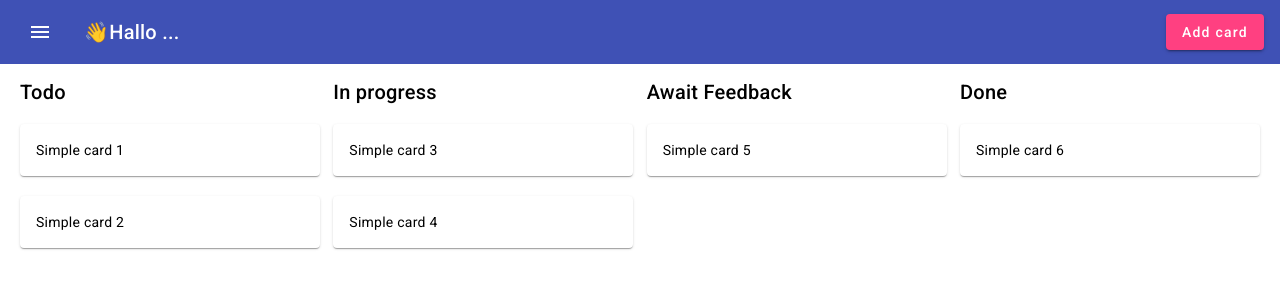
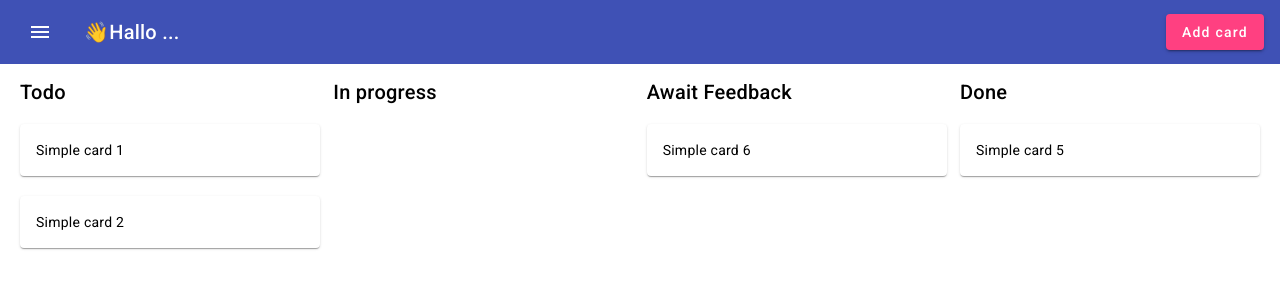
Before and after one commit to offSimonEsders/kanban-board-frontend, an Angular app: page /home in a window 1280 px wide. Shown: the top 300 px of the page. Built offline with nearby package versions, Linux system fonts and the light colour scheme.

Commit message:
sort tasks and change Container

```diff
--- a/src/app/home/card/card.component.html
+++ b/src/app/home/card/card.component.html
@@ -1,3 +1,3 @@
 <mat-card class="card-frame">
-  <mat-card-content>Simple card {{data}}</mat-card-content>
+  <mat-card-content>Simple card {{data.title}}</mat-card-content>
 </mat-card>
--- a/src/app/home/card/card.component.ts
+++ b/src/app/home/card/card.component.ts
@@ -9,5 +9,5 @@ import {MaterialModule} from "../../material/material.module";
   styleUrl: './card.component.scss'
 })
 export class CardComponent {
-  @Input() data?: string;
+  @Input() data?: any;
 }
--- a/src/app/home/home.component.html
+++ b/src/app/home/home.component.html
@@ -1,7 +1,7 @@
 <section class="home-frame">
   <p>
     <mat-toolbar color="primary" class="toolbar">
-      <button (click)="togglenav()" mat-icon-button class="example-icon"
+      <button (click)="toggleNav()" mat-icon-button class="example-icon"
               aria-label="Example icon-button with menu icon">
         <mat-icon>menu</mat-icon>
       </button>
@@ -18,32 +18,32 @@
         <button mat-button>Logout</button>
       </nav>
     </div>
-    <div (click)="togglenav()" class="overlay"></div>
+    <div (click)="toggleNav()" class="overlay"></div>
   </section>
 
   <section cdkDropListGroup class="cards-frame">
     <div class="todo">
       <h2>Todo</h2>
       <div cdkDropList id="todo" (cdkDropListDropped)="drop($event, 'todo')" class="tasks">
-        <app-card *ngFor="let task of todos" cdkDrag cdkDragData="{{task}}" [data]="task"></app-card>
+        <app-card *ngFor="let task of todo" cdkDrag cdkDragData="{{JSON.stringify(task)}}" [data]="task"></app-card>
       </div>
     </div>
     <div class="in-progress">
       <h2>In progress</h2>
       <div cdkDropList id="inprogress" (cdkDropListDropped)="drop($event, 'inprogress')" class="tasks">
-        <app-card *ngFor="let task of inprogress" cdkDrag cdkDragData="{{task}}" [data]="task"></app-card>
+        <app-card *ngFor="let task of inprogress" cdkDrag cdkDragData="{{JSON.stringify(task)}}" [data]="task"></app-card>
       </div>
     </div>
     <div class="await-feedback">
       <h2>Await Feedback</h2>
       <div cdkDropList id="awaitfeedback" (cdkDropListDropped)="drop($event, 'awaitfeedback')" class="tasks">
-        <app-card *ngFor="let task of awaitfeedback" cdkDrag cdkDragData="{{task}}" [data]="task"></app-card>
+        <app-card *ngFor="let task of awaitfeedback" cdkDrag cdkDragData="{{JSON.stringify(task)}}" [data]="task"></app-card>
       </div>
     </div>
     <div class="done">
       <h2>Done</h2>
       <div cdkDropList id="done" (cdkDropListDropped)="drop($event, 'done')" class="tasks">
-        <app-card *ngFor="let task of done" cdkDrag cdkDragData="{{task}}" [data]="task"></app-card>
+        <app-card *ngFor="let task of done" cdkDrag cdkDragData="{{JSON.stringify(task)}}" [data]="task"></app-card>
       </div>
     </div>
   </section>
--- a/src/app/home/home.component.ts
+++ b/src/app/home/home.component.ts
@@ -1,9 +1,9 @@
-import {Component} from '@angular/core';
+import {Component, OnInit} from '@angular/core';
 import {MaterialModule} from "../material/material.module";
 import {CommonModule} from "@angular/common";
 import {DragDropModule} from "@angular/cdk/drag-drop";
 import {CardComponent} from "./card/card.component";
-import {findIndex} from "rxjs";
+import {Task} from "../modules/task";
 
 @Component({
   selector: 'app-home',
@@ -12,60 +12,55 @@ import {findIndex} from "rxjs";
   templateUrl: './home.component.html',
   styleUrl: './home.component.scss'
 })
-export class HomeComponent {
+export class HomeComponent implements OnInit {
   shownav: boolean = false;
-  tasks: any;
-  todos: Array<string> = ['1', '2'];
-  inprogress: Array<string> = ['3', '4'];
-  awaitfeedback: Array<string> = ['5'];
-  done: Array<string> = ['6'];
+  tasks: Array<Task> = [new Task('1', 0, 'todo', 'asdfg'), new Task('2', 1, 'todo', 'asdgrrdgd'), new Task('5', 1, 'done', '894jj'), new Task('6', 1, 'awaitfeedback', 'ajnjkjkr12')];
+  todo: Task[] = [];
+  inprogress: Task[] = [];
+  awaitfeedback: Task[] = [];
+  done: Task[] = [];
 
-  togglenav() {
+  ngOnInit() {
+    this.filterTasks();
+  }
+
+  toggleNav() {
     this.shownav = !this.shownav;
   }
 
-  drop(event: any, droplist: string) {
-    console.log(event.item)
-    console.log(event.item.data); //drag data
-    console.log(event.previousContainer.id)
-    const task = event.item.data;
-    const previousContainerId = event.previousContainer.id;
-    this.removeFromPreviousContainer(task, previousContainerId);
-    this.addToNewContainer(task, droplist);
+  filterTasks() {
+    this.todo = this.tasks.filter((task: Task) => {
+      return task.state === 'todo'
+    });
+    this.inprogress = this.tasks.filter((task: Task) => {
+      return task.state === 'inprogress'
+    });
+    this.awaitfeedback = this.tasks.filter((task: Task) => {
+      return task.state === 'awaitfeedback'
+    });
+    this.done = this.tasks.filter((task: Task) => {
+      return task.state === 'done'
+    });
   }
 
-  removeFromPreviousContainer(item: string, previousContainerId: string) {
-    switch (previousContainerId) {
-      case 'todo':
-        this.todos.splice(this.todos.indexOf(item), 1);
-        break;
-      case 'inprogress':
-        this.inprogress.splice(this.todos.indexOf(item), 1);
-        break;
-      case 'awaitfeedback':
-        this.awaitfeedback.splice(this.todos.indexOf(item), 1);
-        break;
-      case 'done':
-        this.done.splice(this.todos.indexOf(item), 1);
-        break;
-    }
+  drop(event: any, droplist: string) {
+    //console.log(event.item.data) // index after drop
+    //console.log(event.item.data); //drag data
+    const task = JSON.parse(event.item.data);
+    this.changeContainer(task, droplist);
   }
 
-  addToNewContainer(item: string, newContainerId: string) {
-    switch (newContainerId) {
-      case 'todo':
-        this.todos.push(item);
-        break;
-      case 'inprogress':
-        this.inprogress.push(item);
-        break;
-      case 'awaitfeedback':
-        this.awaitfeedback.push(item);
-        break;
-      case 'done':
-        this.done.push(item);
-        break;
-    }
+  changeContainer(item: Task, newContainerId: string) {
+    const indexInTasks = this.tasks.findIndex((t: Task) => {
+      return t.id === item.id;
+    });
+    this.tasks[indexInTasks].state = newContainerId;
+    this.filterTasks();
   }
 
+  changeIndexes() {
+
+  }
+
+  protected readonly JSON = JSON;
 }
--- /dev/null
+++ b/src/app/modules/task.ts
@@ -0,0 +1,12 @@
+export class Task {
+  title: string;
+  index: number;
+  state: string;
+  id: string;
+  constructor(title: string, index: number, state:string, id: string) {
+    this.title = title;
+    this.index = index;
+    this.state = state;
+    this.id = id;
+  }
+}
```
Also changed, not shown: 1 other file (tests, documents, lock files or other folders).
